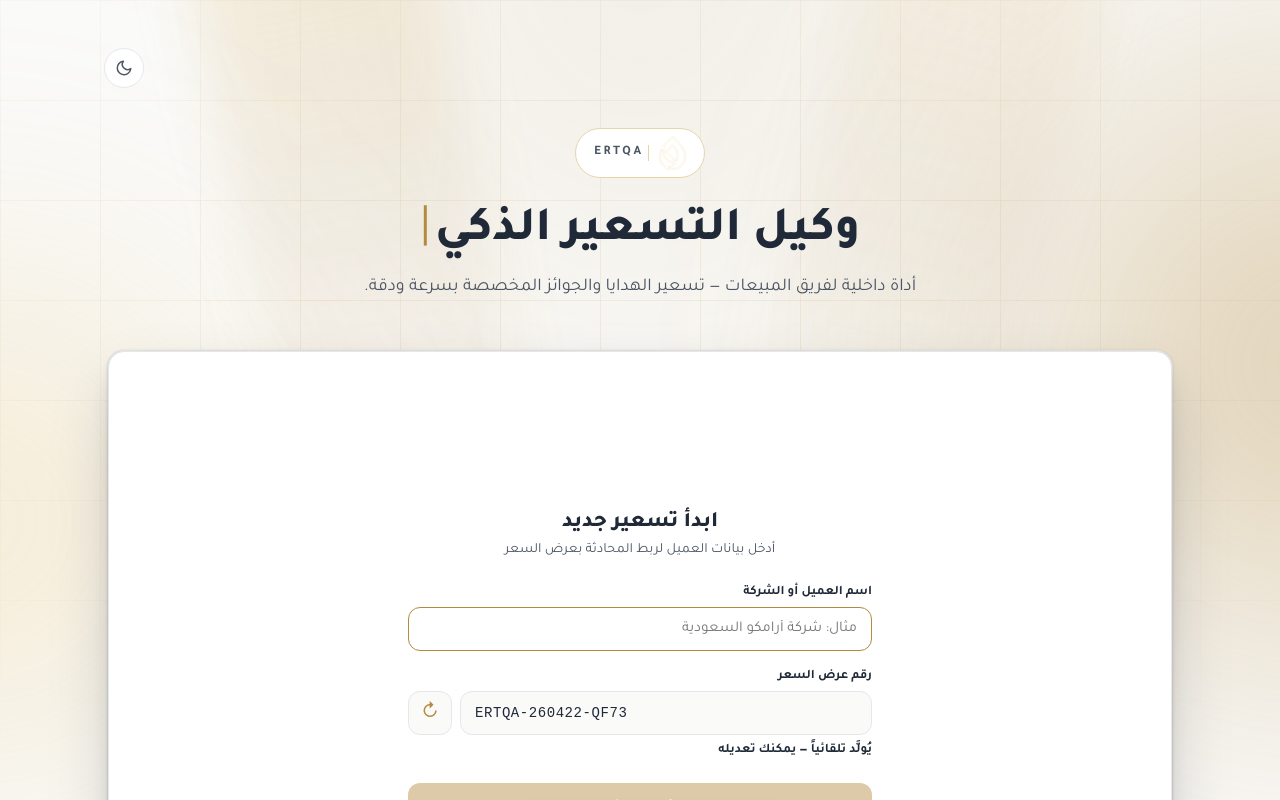
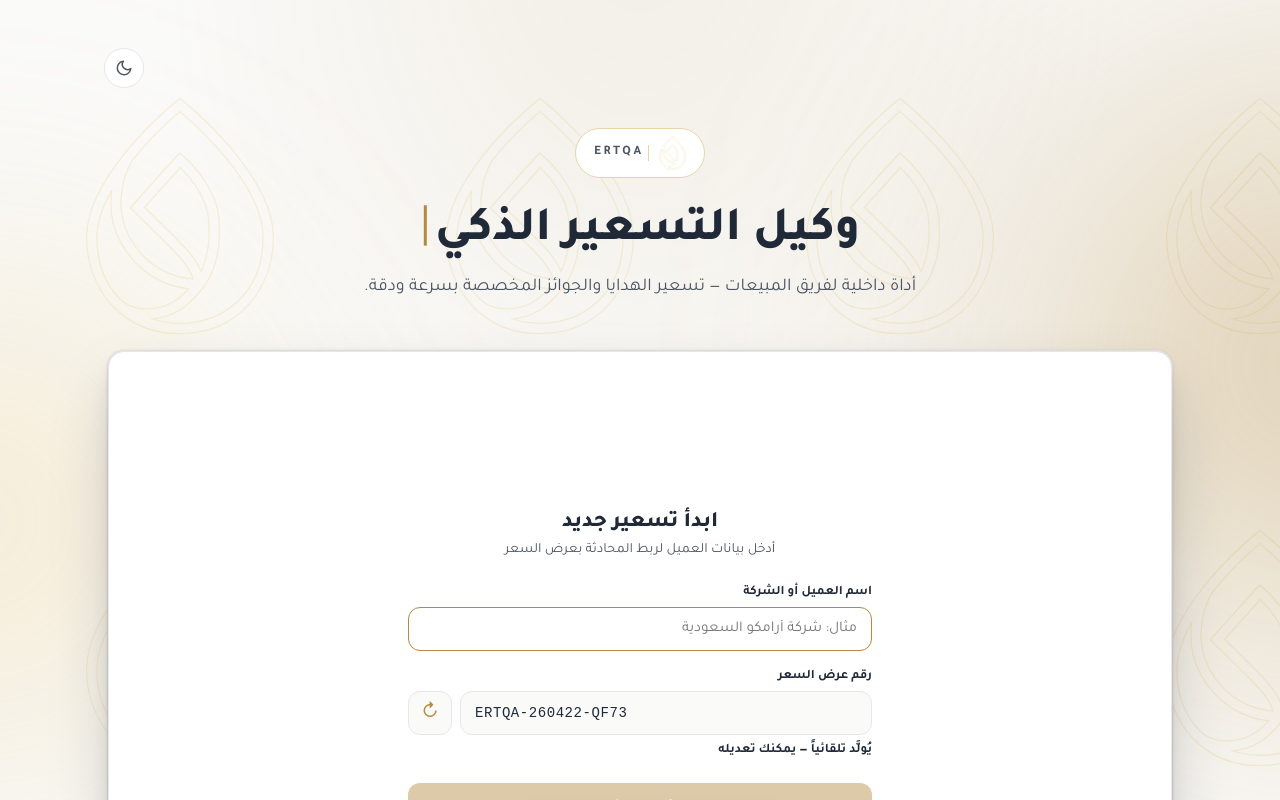
Before and after one commit to montaseryounis/Ertqa-Pricing-System, a Next.js app: page / in a window 1280 px wide. Shown: the top 800 px of the page. Built offline with nearby package versions, Linux system fonts and the light colour scheme; no server answers.

Commit message:
revert: remove cryptgen light beams background

```diff
--- a/app/layout.tsx
+++ b/app/layout.tsx
@@ -4,13 +4,11 @@ import { ClerkProvider } from '@clerk/nextjs';
 import { arSA } from '@clerk/localizations';
 import { Analytics } from '@vercel/analytics/react';
 import AuroraBackground from '@/components/AuroraBackground';
-import LightBeams from '@/components/LightBeams';
 import './globals.css';
 import './effects.css';
 import './typewriter.css';
 import './modal.css';
 import './aurora.css';
-import './cryptgen-bg.css';
 
 export const metadata: Metadata = {
   title: 'ارتقاء · وكيل التسعير الذكي',
@@ -65,7 +63,6 @@ export default function RootLayout({
         </head>
         <body>
           <AuroraBackground />
-          <LightBeams />
           {children}
           <Analytics />
         </body>
```
